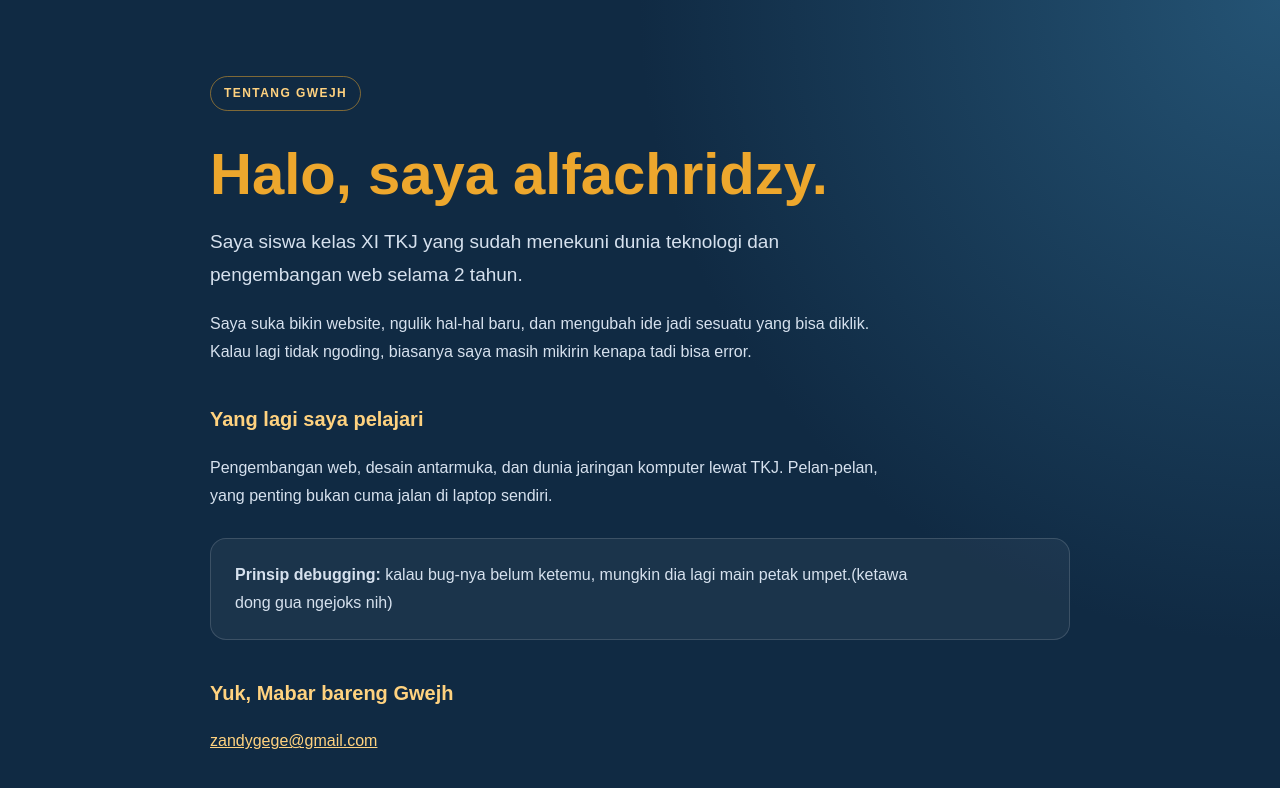
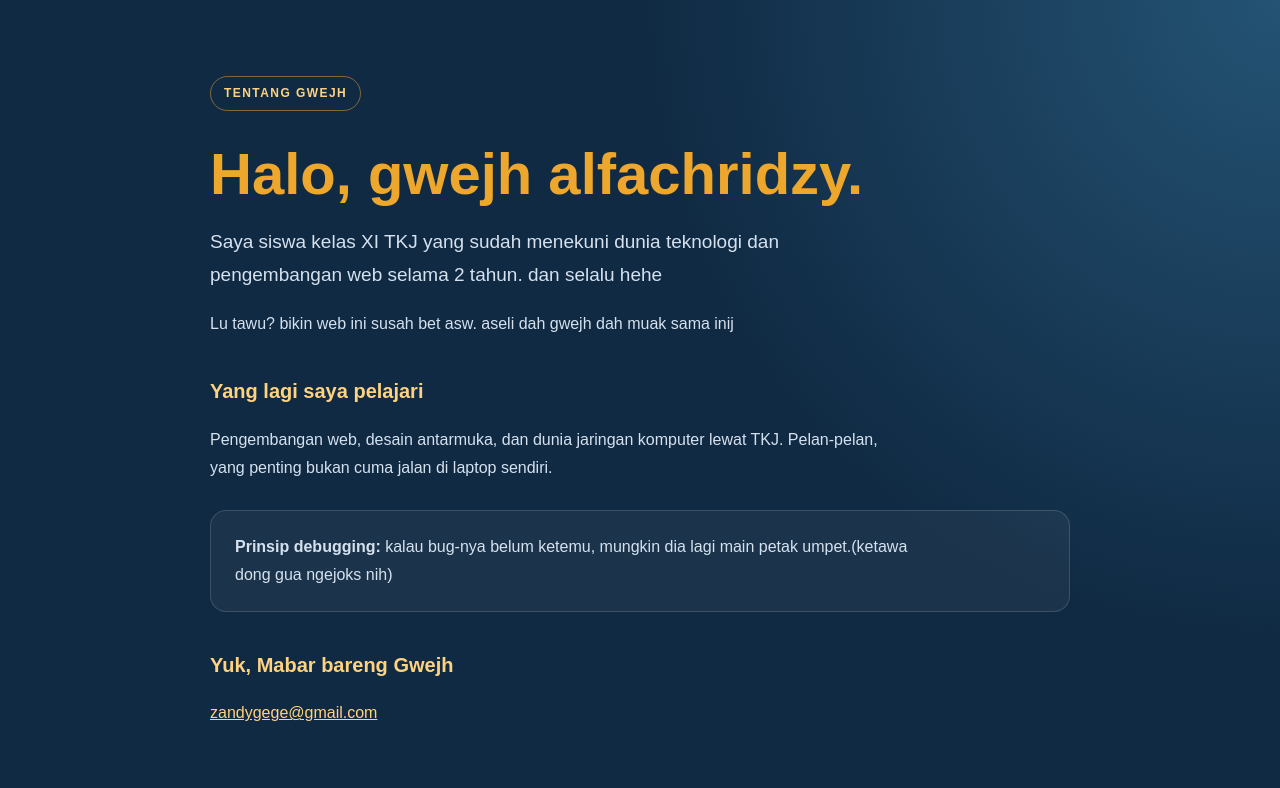
Before and after one commit to Hanzku/portofolio3D, a website: page static/about.html in a window 1280 px wide. Drawn offline with Linux system fonts and the light colour scheme.

Commit message:
Update about.html

```diff
--- a/static/about.html
+++ b/static/about.html
@@ -45,9 +45,9 @@
 <body>
   <main>
     <p class="tag">TENTANG GWEJH</p>
-    <h1>Halo, saya alfachridzy.</h1>
-    <p class="intro">Saya siswa kelas XI TKJ yang sudah menekuni dunia teknologi dan pengembangan web selama 2 tahun.</p>
-    <p>Saya suka bikin website, ngulik hal-hal baru, dan mengubah ide jadi sesuatu yang bisa diklik. Kalau lagi tidak ngoding, biasanya saya masih mikirin kenapa tadi bisa error.</p>
+    <h1>Halo, gwejh alfachridzy.</h1>
+    <p class="intro">Saya siswa kelas XI TKJ yang sudah menekuni dunia teknologi dan pengembangan web selama 2 tahun. dan selalu hehe</p>
+    <p>Lu tawu? bikin web ini susah bet asw. aseli dah gwejh dah muak sama inij</p>
     <h2>Yang lagi saya pelajari</h2>
     <p>Pengembangan web, desain antarmuka, dan dunia jaringan komputer lewat TKJ. Pelan-pelan, yang penting bukan cuma jalan di laptop sendiri.</p>
     <div class="card">
```
